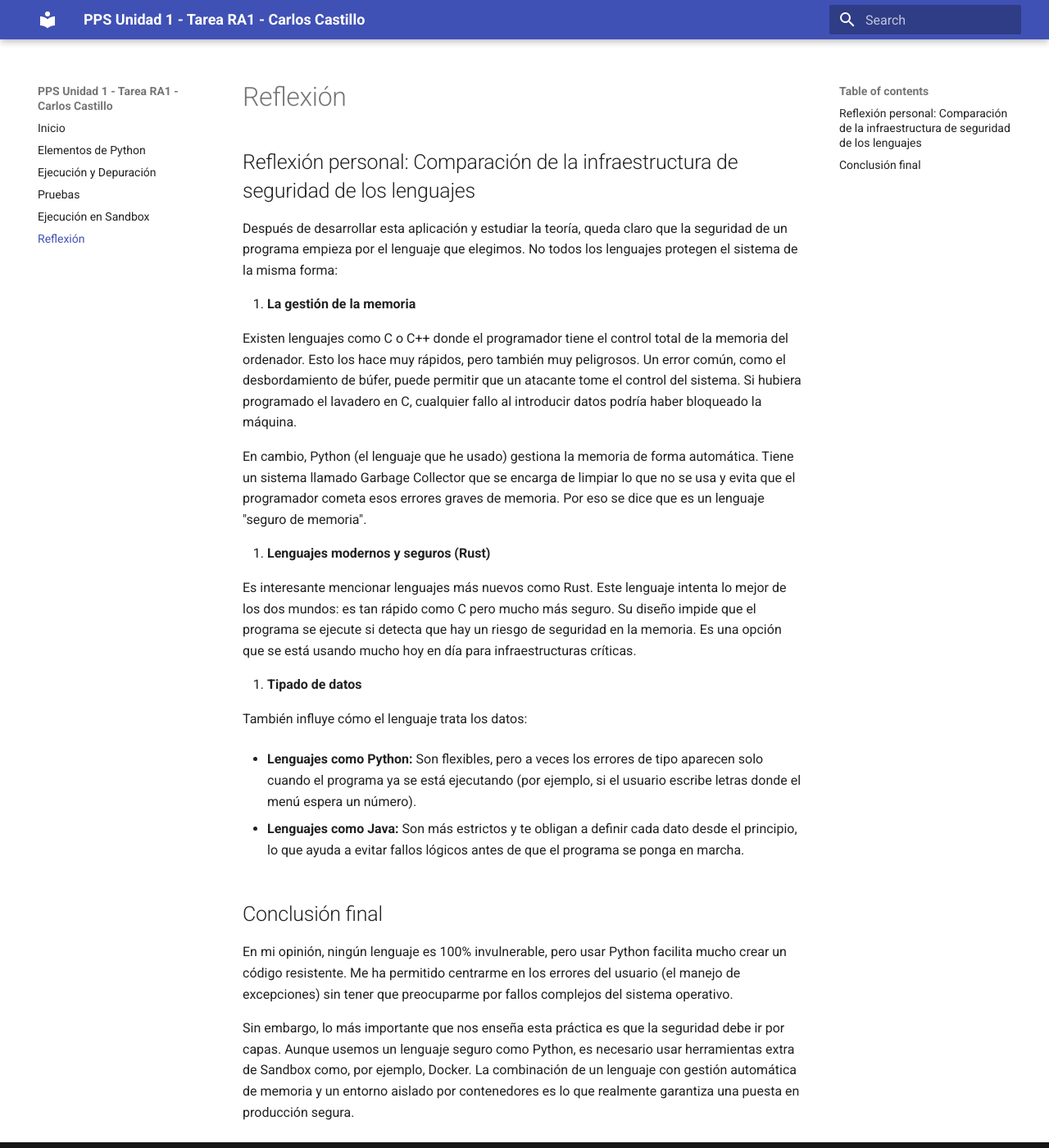
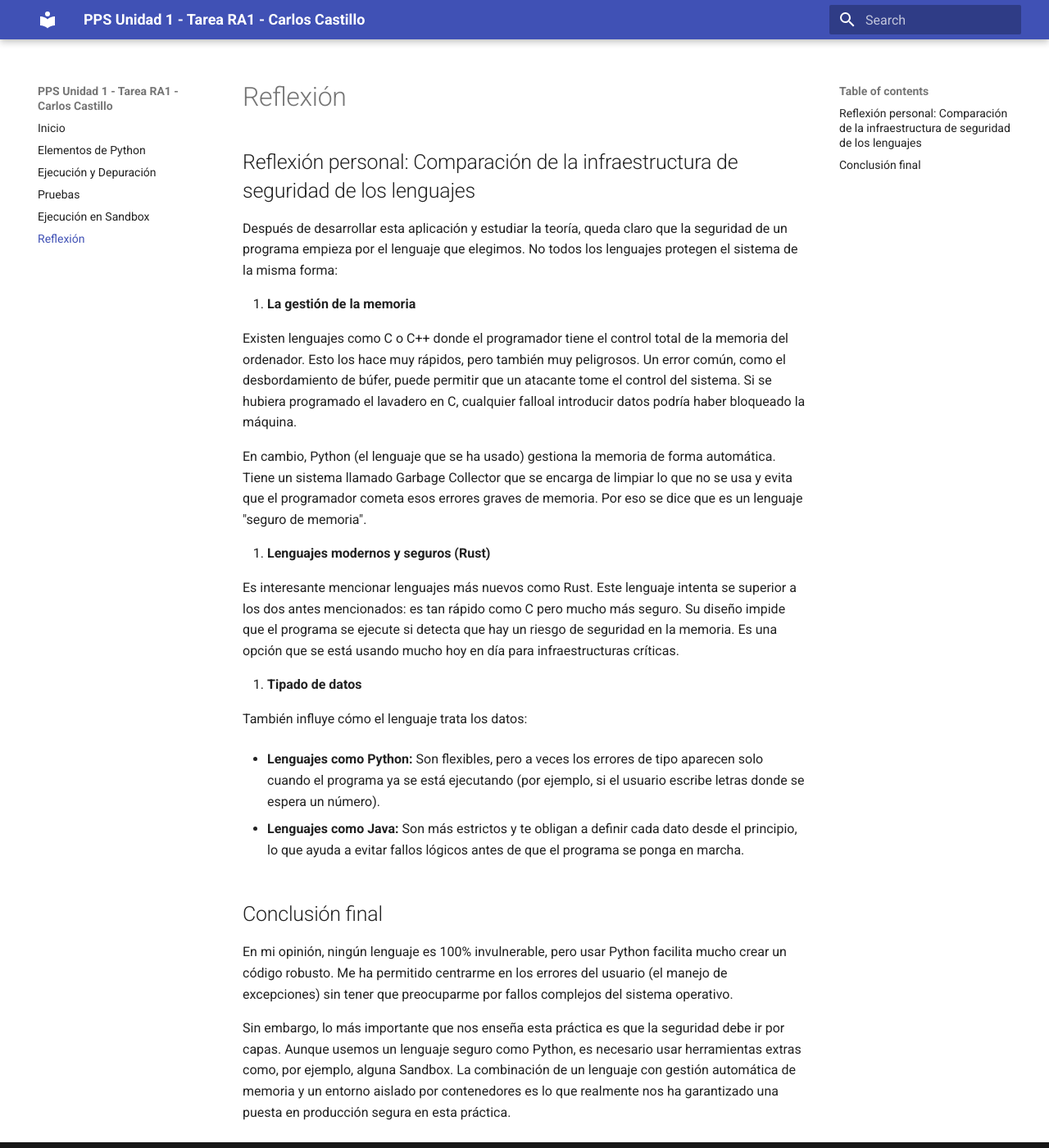
Before and after one commit to carloscastillogon1/Unidad1-TareaRA1-CarlosCastillo, an MkDocs documentation site: the page built from docs/reflexion.md, in a window 1280 px wide and 1400 px high. Shown: the whole window at 82% size. Built offline with MkDocs 1.6.1 and Material for MkDocs 9.7.7, drawn with Linux system fonts in a browser that asks for light colours.

Commit message:
reflexion.md

```diff
--- a/docs/reflexion.md
+++ b/docs/reflexion.md
@@ -1,23 +1,23 @@
 ## Reflexión personal: Comparación de la infraestructura de seguridad de los lenguajes
 
 
-Después de desarrollar esta aplicación y estudiar la teoría, queda claro que la seguridad de un programa empieza por el lenguaje que elegimos. No todos los lenguajes
-protegen el sistema de la misma forma:
+Después de desarrollar esta aplicación y estudiar la teoría, queda claro que la seguridad de un programa empieza por el lenguaje que elegimos. No todos los
+lenguajes protegen el sistema de la misma forma:
 
 1. **La gestión de la memoria**
 
 
 Existen lenguajes como C o C++ donde el programador tiene el control total de la memoria del ordenador. Esto los hace muy rápidos, pero también muy peligrosos.
-Un error común, como el desbordamiento de búfer, puede permitir que un atacante tome el control del sistema. Si hubiera programado el lavadero en C, cualquier fallo
-al introducir datos podría haber bloqueado la máquina.
+Un error común, como el desbordamiento de búfer, puede permitir que un atacante tome el control del sistema. Si se hubiera programado el lavadero en C, cualquier
+falloal introducir datos podría haber bloqueado la máquina.
 
-En cambio, Python (el lenguaje que he usado) gestiona la memoria de forma automática. Tiene un sistema llamado Garbage Collector que se encarga de limpiar lo que no
-se usa y evita que el programador cometa esos errores graves de memoria. Por eso se dice que es un lenguaje "seguro de memoria".
+En cambio, Python (el lenguaje que se ha usado) gestiona la memoria de forma automática. Tiene un sistema llamado Garbage Collector que se encarga de limpiar lo
+que no se usa y evita que el programador cometa esos errores graves de memoria. Por eso se dice que es un lenguaje "seguro de memoria".
 
 2. **Lenguajes modernos y seguros (Rust)**
 
 
-Es interesante mencionar lenguajes más nuevos como Rust. Este lenguaje intenta lo mejor de los dos mundos: es tan rápido como C pero mucho más seguro.
+Es interesante mencionar lenguajes más nuevos como Rust. Este lenguaje intenta se superior a los dos antes mencionados: es tan rápido como C pero mucho más seguro.
 Su diseño impide que el programa se ejecute si detecta que hay un riesgo de seguridad en la memoria. Es una opción que se está usando mucho hoy en día para
 infraestructuras críticas.
 
@@ -28,16 +28,16 @@ infraestructuras críticas.
 También influye cómo el lenguaje trata los datos:
 
 - **Lenguajes como Python:** Son flexibles, pero a veces los errores de tipo aparecen solo cuando el programa ya se está ejecutando
-  (por ejemplo, si el usuario escribe letras donde el menú espera un número).
+  (por ejemplo, si el usuario escribe letras donde se espera un número).
 
 - **Lenguajes como Java:** Son más estrictos y te obligan a definir cada dato desde el principio, lo que ayuda a evitar fallos lógicos antes de que el programa se
   ponga en marcha.
 
 ## Conclusión final
 
-En mi opinión, ningún lenguaje es 100% invulnerable, pero usar Python facilita mucho crear un código resistente. Me ha permitido centrarme en los errores del
+En mi opinión, ningún lenguaje es 100% invulnerable, pero usar Python facilita mucho crear un código robusto. Me ha permitido centrarme en los errores del
 usuario (el manejo de excepciones) sin tener que preocuparme por fallos complejos del sistema operativo.
 
 Sin embargo, lo más importante que nos enseña esta práctica es que la seguridad debe ir por capas. Aunque usemos un lenguaje seguro como Python, es necesario usar
-herramientas extra de Sandbox como, por ejemplo, Docker. La combinación de un lenguaje con gestión automática de memoria y un entorno aislado por contenedores es lo
-que realmente garantiza una puesta en producción segura.
+herramientas extras como, por ejemplo, alguna Sandbox. La combinación de un lenguaje con gestión automática de memoria y un entorno aislado por contenedores es lo
+que realmente nos ha garantizado una puesta en producción segura en esta práctica.
```
